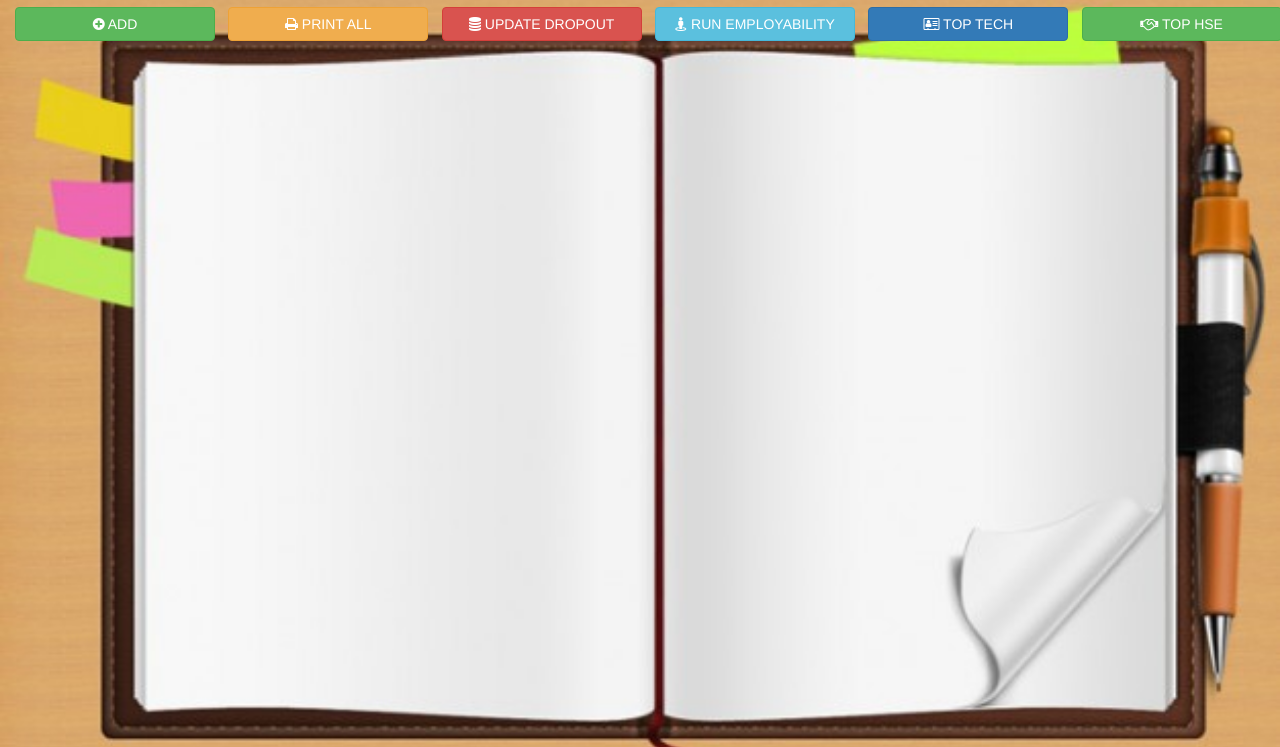
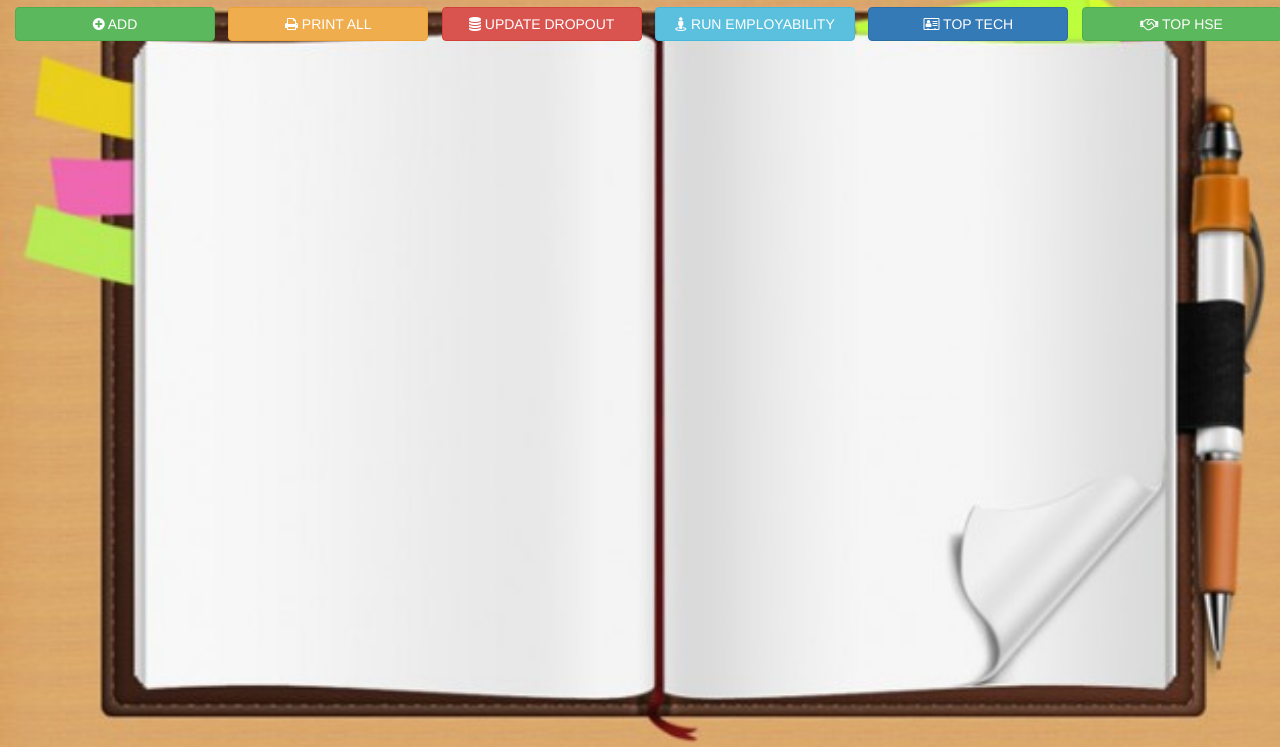
Before and after one commit to MPalominoBegazo/GradesStudents, a plain HTML site: page index.html in a window 1280 px wide. Shown: the part 53-800 px from the top of the page. Drawn offline with nearby package versions, Linux system fonts and the light colour scheme.

Commit message:
background

```diff
--- a/css/style.css
+++ b/css/style.css
@@ -1,7 +1,13 @@
 body{
     background: url("../img/Notidad.jpg");
+    background-repeat: no-repeat;
+    background-position: center center;
+    background-attachment: fixed;
+    -webkit-background-size: cover;
+    -moz-background-size: cover;
+    -o-background-size: cover;
     background-size: cover;
-    background-repeat: no-repeat;
+
 }
 .btn{
     width: 200px;
```
